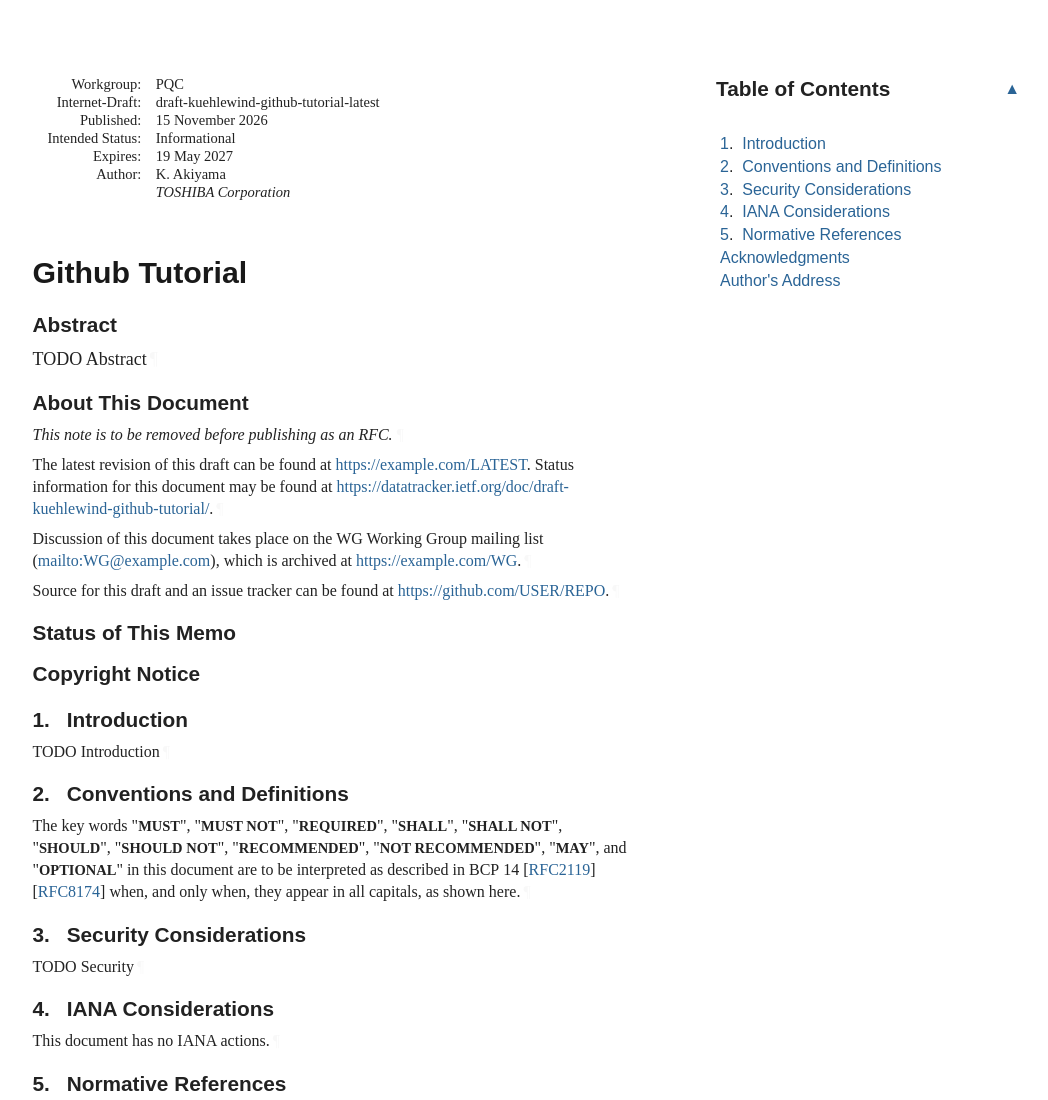
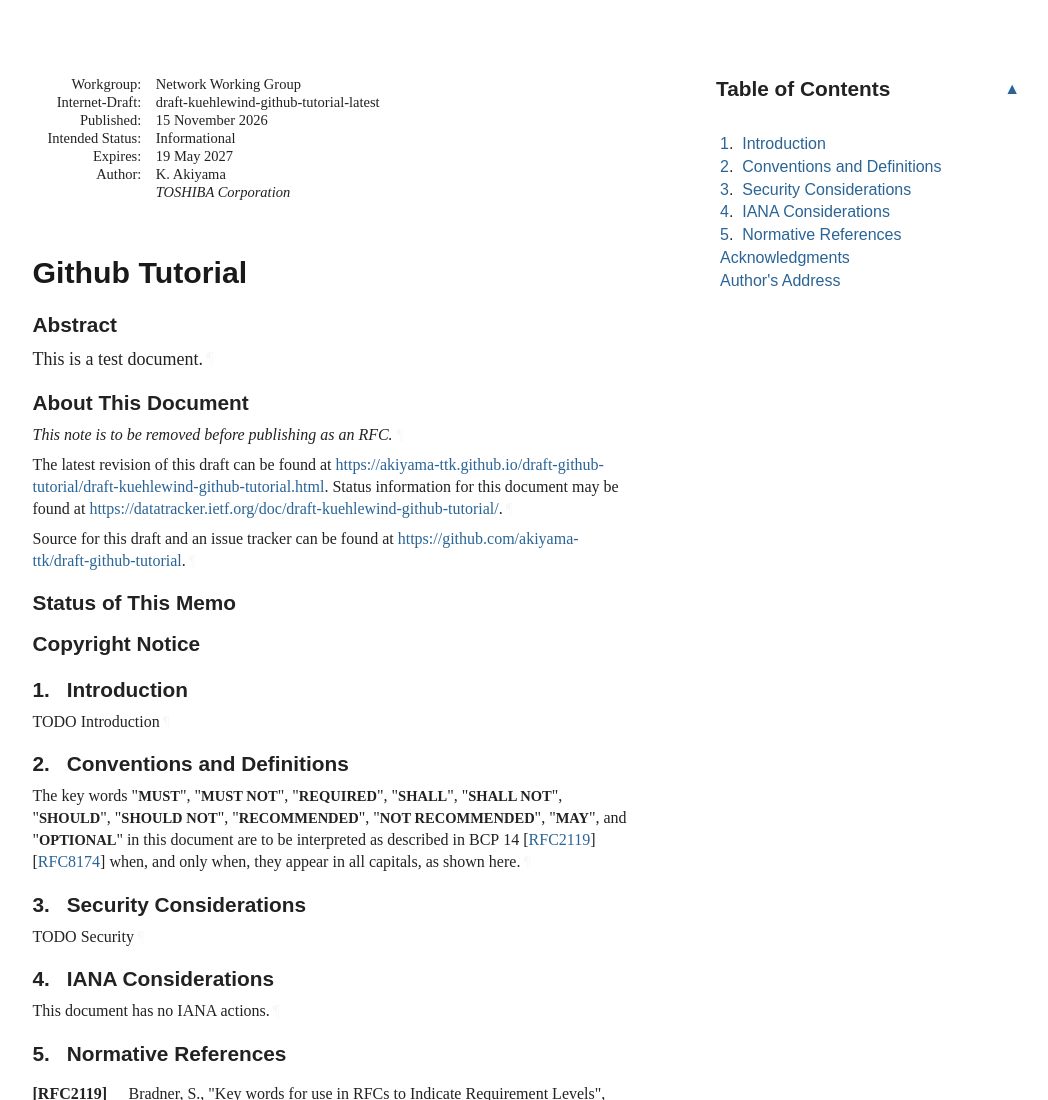
Before and after one commit to akiyama-ttk/draft-github-tutorial, a plain HTML site: page draft-kuehlewind-github-tutorial.html in a window 1280 px wide. Shown: the top 1100 px of the page, without its empty margins (92-1140 px from the left). Drawn offline with Linux system fonts and the light colour scheme; a web font is replaced by a local one.

Commit message:
Script updating gh-pages from da1d26e. [ci skip]

```diff
--- a/draft-kuehlewind-github-tutorial.html
+++ b/draft-kuehlewind-github-tutorial.html
@@ -7,7 +7,7 @@
 <title>Github Tutorial</title>
 <meta content="Koichiro Akiyama" name="author">
 <meta content="
-       TODO Abstract
+       This is a test document.
     " name="description">
 <meta content="xml2rfc 3.35.0" name="generator">
 <meta content="next generation" name="keyword">
@@ -1055,7 +1055,7 @@ svg {
 <div id="internal-metadata" class="document-information">
 <dl id="identifiers">
 <dt class="label-workgroup">Workgroup:</dt>
-<dd class="workgroup">PQC</dd>
+<dd class="workgroup">Network Working Group</dd>
 <dt class="label-internet-draft">Internet-Draft:</dt>
 <dd class="internet-draft">draft-kuehlewind-github-tutorial-latest</dd>
 <dt class="label-published">Published:</dt>
@@ -1078,7 +1078,7 @@ svg {
 <h1 id="title">Github Tutorial</h1>
 <section id="section-abstract">
       <h2 id="abstract"><a href="#abstract" class="selfRef">Abstract</a></h2>
-<p id="section-abstract-1">TODO Abstract<a href="#section-abstract-1" class="pilcrow">¶</a></p>
+<p id="section-abstract-1">This is a test document.<a href="#section-abstract-1" class="pilcrow">¶</a></p>
 </section>
 <section class="note rfcEditorRemove" id="section-note.1">
       <h2 id="name-about-this-document">
@@ -1086,14 +1086,10 @@ svg {
       </h2>
 <p id="section-note.1-1">This note is to be removed before publishing as an RFC.<a href="#section-note.1-1" class="pilcrow">¶</a></p>
 <p id="section-note.1-2">
-        The latest revision of this draft can be found at <span><a href="https://example.com/LATEST">https://example.com/LATEST</a></span>.
+        The latest revision of this draft can be found at <span><a href="https://akiyama-ttk.github.io/draft-github-tutorial/draft-kuehlewind-github-tutorial.html">https://akiyama-ttk.github.io/draft-github-tutorial/draft-kuehlewind-github-tutorial.html</a></span>.
         Status information for this document may be found at <span><a href="https://datatracker.ietf.org/doc/draft-kuehlewind-github-tutorial/">https://datatracker.ietf.org/doc/draft-kuehlewind-github-tutorial/</a></span>.<a href="#section-note.1-2" class="pilcrow">¶</a></p>
-<p id="section-note.1-3">
-        Discussion of this document takes place on the
-        WG Working Group mailing list (<span><a href="mailto:WG@example.com">mailto:WG@example.com</a></span>),
-        which is archived at <span><a href="https://example.com/WG">https://example.com/WG</a></span>.<a href="#section-note.1-3" class="pilcrow">¶</a></p>
-<p id="section-note.1-4">Source for this draft and an issue tracker can be found at
-        <span><a href="https://github.com/USER/REPO">https://github.com/USER/REPO</a></span>.<a href="#section-note.1-4" class="pilcrow">¶</a></p>
+<p id="section-note.1-3">Source for this draft and an issue tracker can be found at
+        <span><a href="https://github.com/akiyama-ttk/draft-github-tutorial">https://github.com/akiyama-ttk/draft-github-tutorial</a></span>.<a href="#section-note.1-3" class="pilcrow">¶</a></p>
 </section>
 <div id="status-of-memo">
 <section id="section-boilerplate.1">
```
Also changed, not shown: draft-kuehlewind-github-tutorial.txt.
